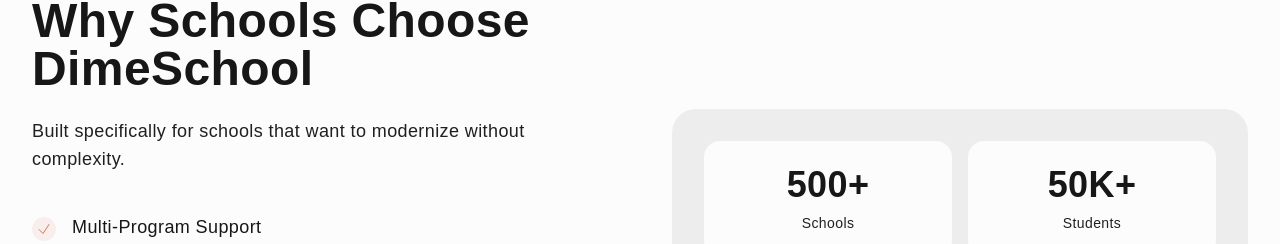
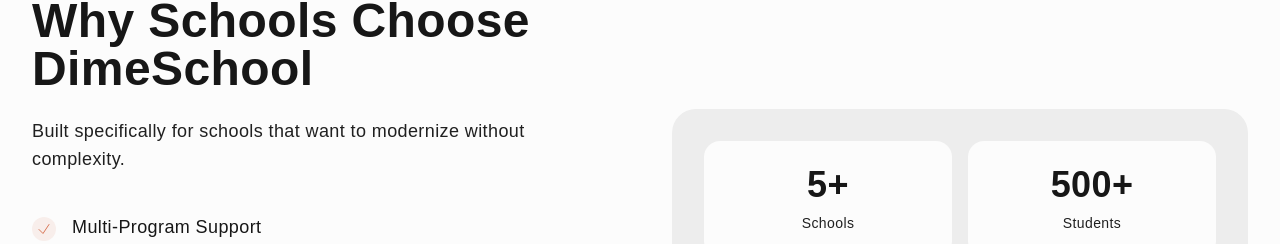
Before and after one commit to DivinPrince/dimeschool-website, a Next.js app: page / in a window 1280 px wide. Shown: the part 4020-4264 px from the top of the page. Built offline with nearby package versions, Linux system fonts and the light colour scheme; no server answers.

Commit message:
fix: update statistics in WhyChoose component to reflect accurate numbers

```diff
--- a/src/components/WhyChoose.tsx
+++ b/src/components/WhyChoose.tsx
@@ -64,11 +64,11 @@
               {/* Stats Grid */}
               <div className="grid grid-cols-2 gap-4 mb-6">
                 <div className="bg-background rounded-2xl p-6 text-center">
-                  <div className="text-4xl font-semibold text-foreground mb-2">500+</div>
+                  <div className="text-4xl font-semibold text-foreground mb-2">5+</div>
                   <div className="text-sm text-muted-foreground">Schools</div>
                 </div>
                 <div className="bg-background rounded-2xl p-6 text-center">
-                  <div className="text-4xl font-semibold text-foreground mb-2">50K+</div>
+                  <div className="text-4xl font-semibold text-foreground mb-2">500+</div>
                   <div className="text-sm text-muted-foreground">Students</div>
                 </div>
                 <div className="bg-background rounded-2xl p-6 text-center">
```
